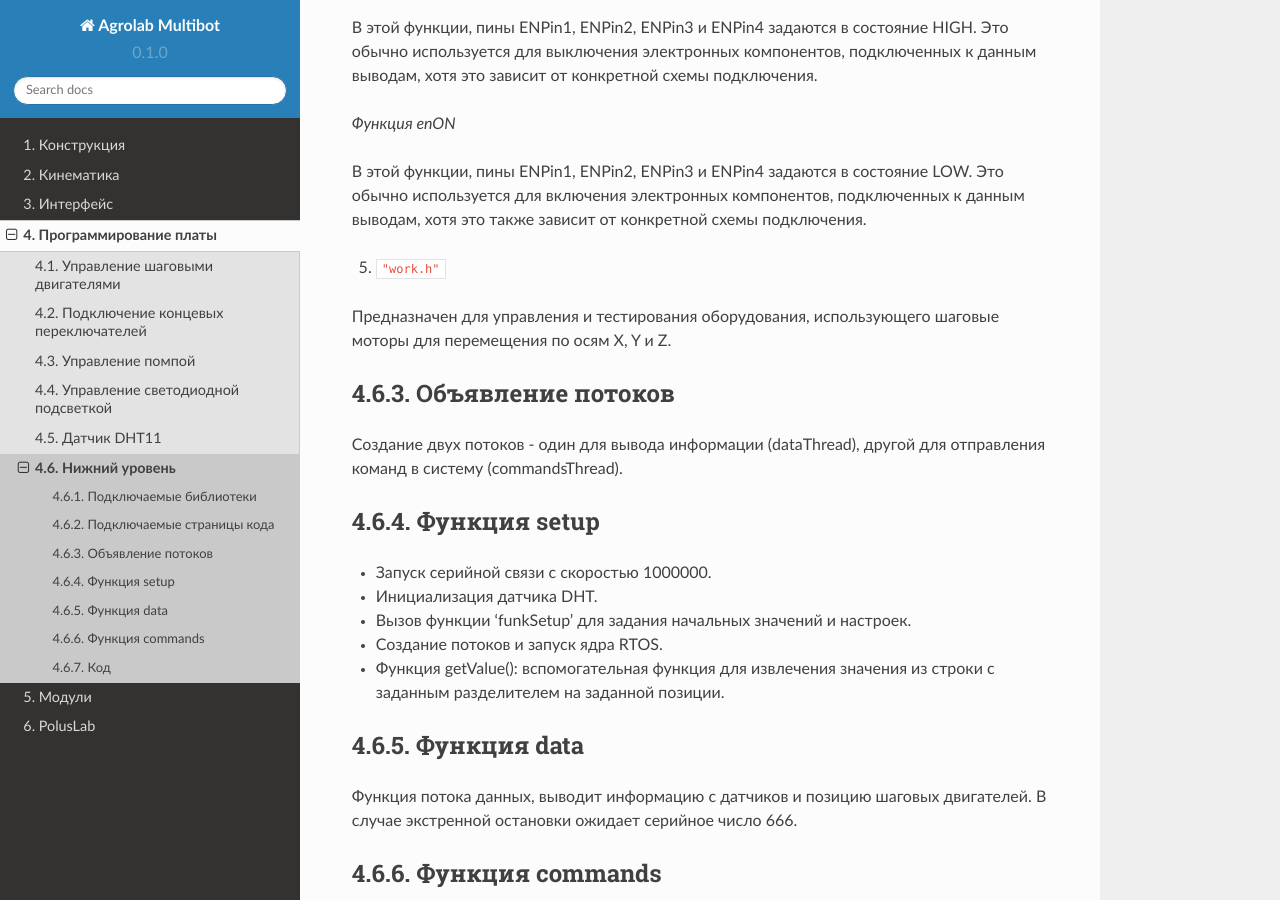
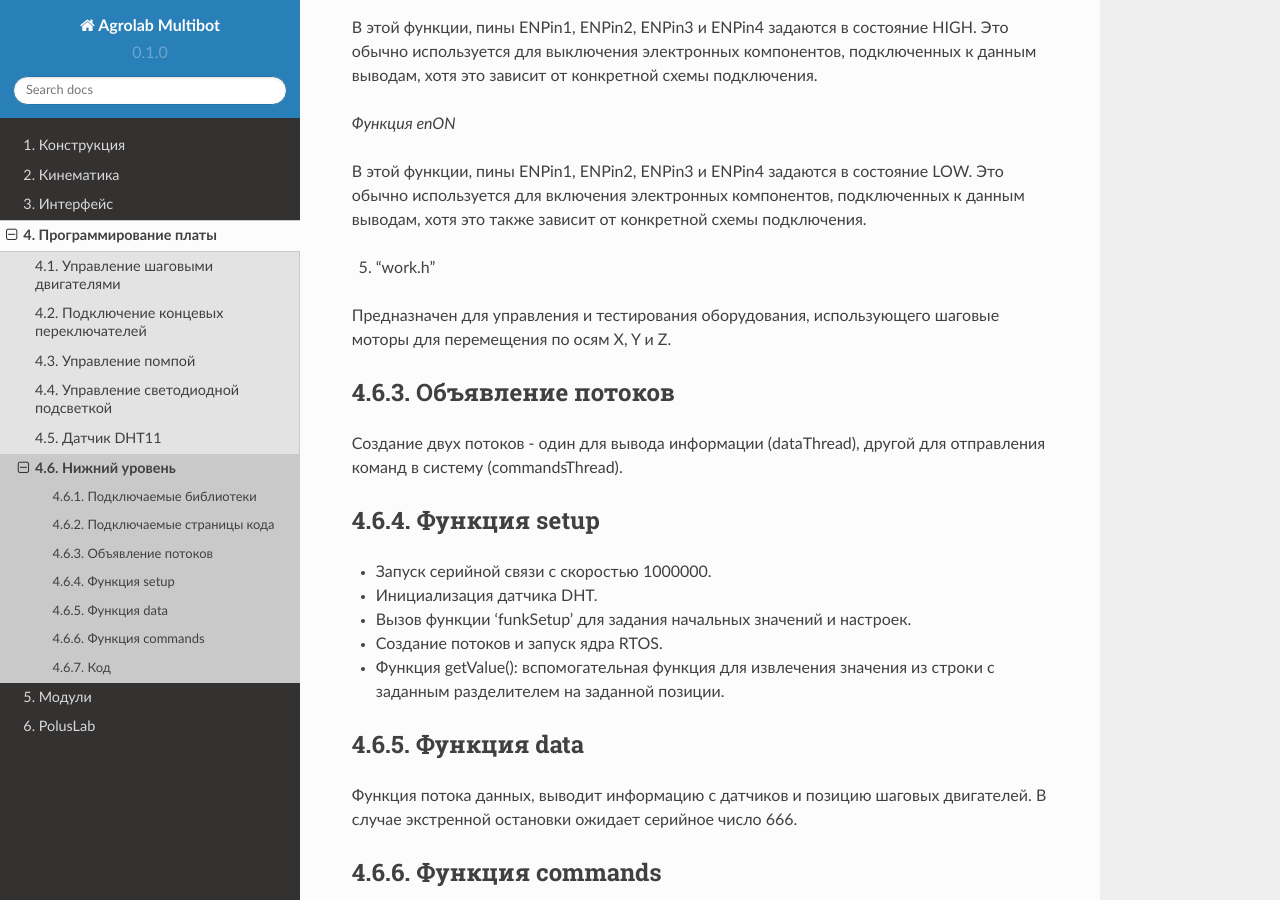
Before and after one commit to BBanwz/AgroLab_Multibot, a Sphinx documentation site: the page built from docs/source/4MBcode/6Full.rst, in a window 1280 px wide and 900 px high, scrolled down 2371 px. Built offline with Sphinx 7.4.7 and the Read the Docs theme 2.0.0, drawn with Linux system fonts in a browser that asks for light colours.

```diff
--- a/docs/source/4MBcode/6Full.rst
+++ b/docs/source/4MBcode/6Full.rst
@@ -95,7 +95,7 @@
 
 В этой функции, пины ENPin1, ENPin2, ENPin3 и ENPin4 задаются в состояние LOW. Это обычно используется для включения электронных компонентов, подключенных к данным выводам, хотя это также зависит от конкретной схемы подключения.
 
-5. ``"work.h"``
+5. "work.h"
 
 Предназначен для управления и тестирования оборудования, использующего шаговые моторы для перемещения по осям X, Y и Z.
 
```
